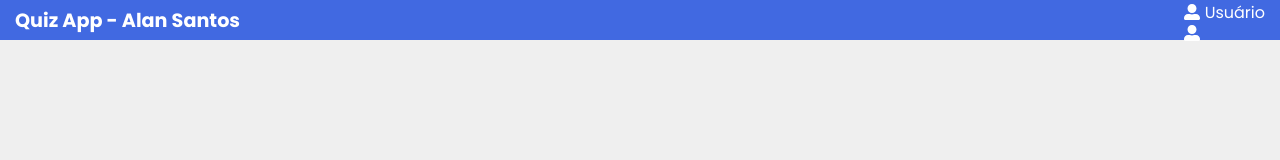
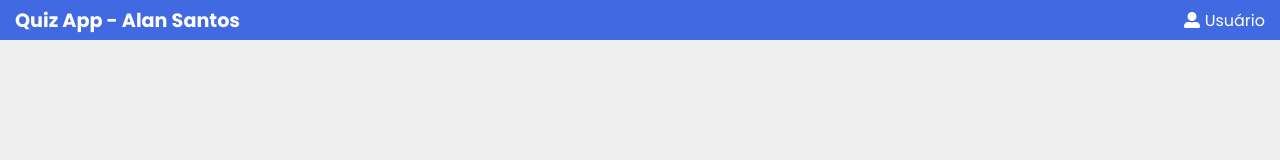
Before and after one commit to alansods/quiz-app, a React (Create React App) app: page / in a window 1280 px wide. Shown: the top 160 px of the page. Built offline with nearby package versions, Linux system fonts and the light colour scheme.

Commit message:
fix user icon

```diff
--- a/src/components/Header/index.jsx
+++ b/src/components/Header/index.jsx
@@ -9,7 +9,8 @@ export default function Header({userName, step}) {
       </div>
       <div>
         {step === 1 && <div className={style.container}><FaUserAlt />Usuário</div>}
-        {step === 2 | 4 && <div className={style.container}><FaUserAlt />{userName}</div>}
+        {step === 2 && <div className={style.container}><FaUserAlt />{userName}</div>}
+        {step === 4 && <div className={style.container}><FaUserAlt />{userName}</div>}
       </div>
     </header>
   );
```
Also changed, not shown: 2 other files (tests, documents, lock files or other folders).
